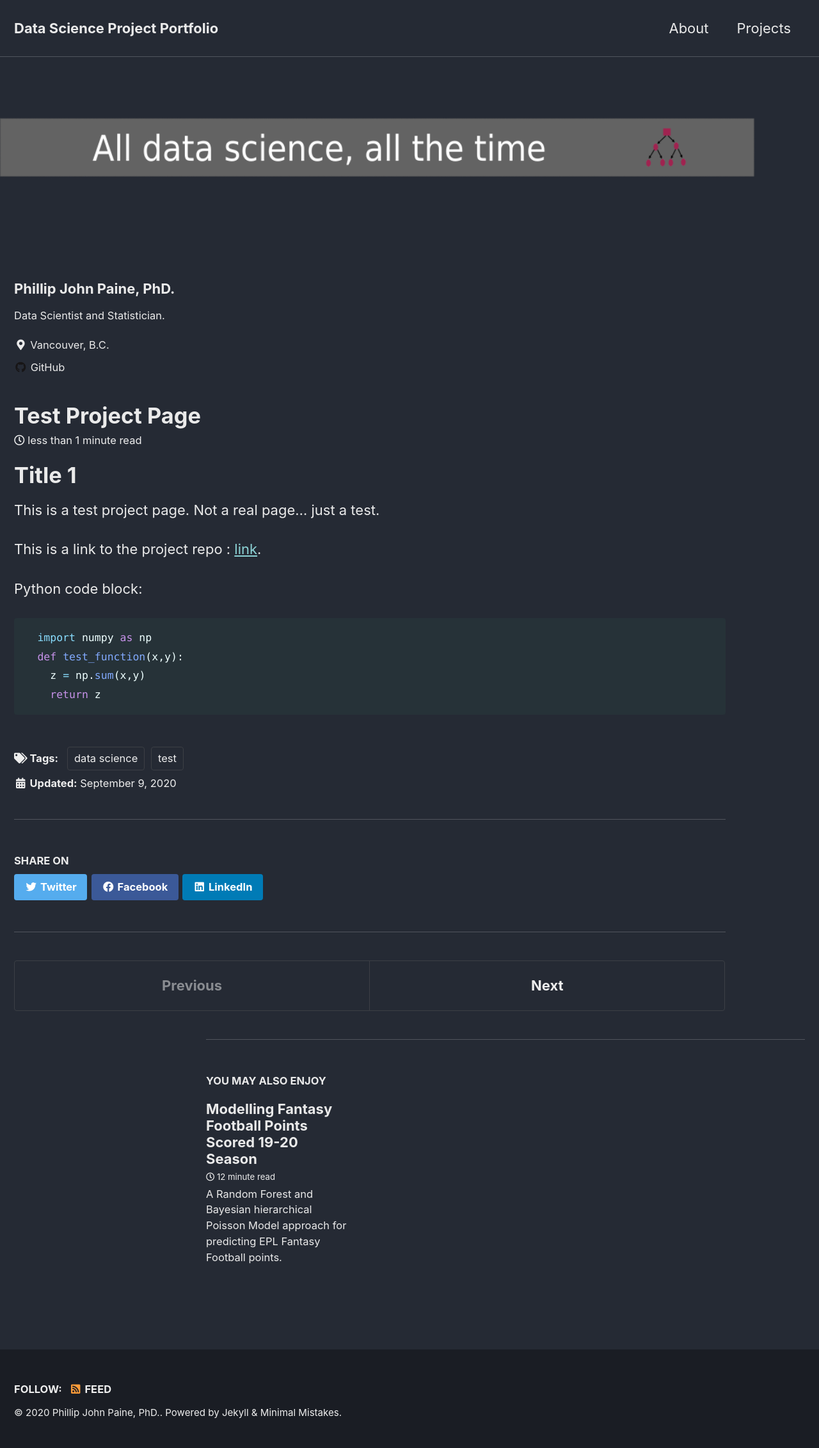
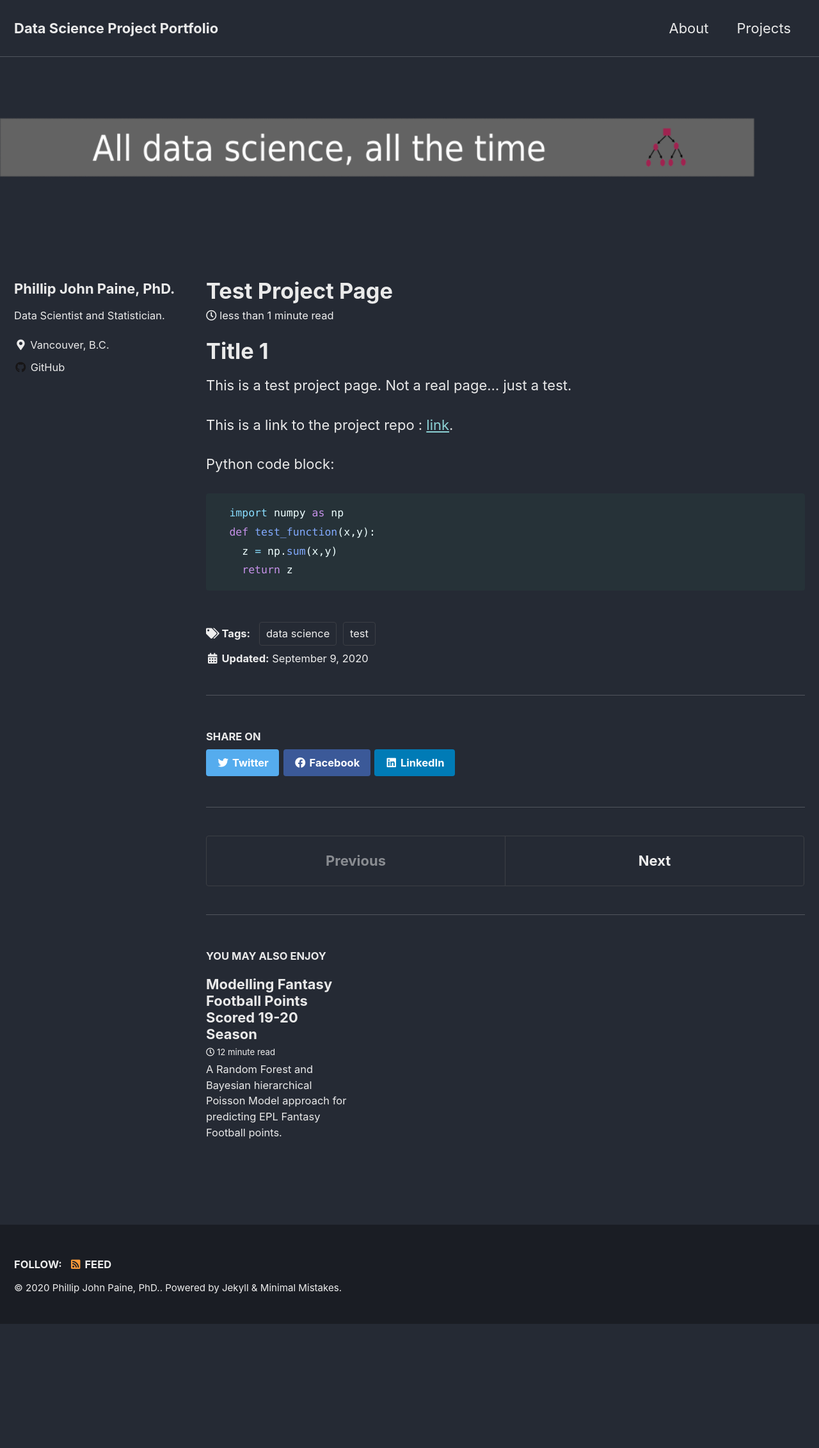
Before and after one commit to phillip-paine/PortfolioPage, a Jekyll site: the page built from _posts/2020-09-09-test.md, in a window 1280 px wide. Shown: the whole page at 64% size. Built offline with Jekyll 4.4.1, drawn with Linux system fonts in a browser that asks for light colours; cached includes are drawn as plain includes; after the commit the page ends 2069 px from its top, so only the background shows below that.

Commit message:
author info fix 3

```diff
--- a/_sass/minimal-mistakes/_page.scss
+++ b/_sass/minimal-mistakes/_page.scss
@@ -37,16 +37,14 @@ body {
 
 .page {
   @include breakpoint($large) {
-    /*float: right;*/
-    /*width: calc(100% - #{$right-sidebar-width-narrow});*/
-    width: calc(90%);
-    /*padding-right: $right-sidebar-width-narrow;*/
+    float: right;
+    width: calc(100% - #{$right-sidebar-width-narrow});
+    padding-right: $right-sidebar-width-narrow;
   }
 
   @include breakpoint($x-large) {
-    /*width: calc(100% - #{$right-sidebar-width});
-    padding-right: $right-sidebar-width;*/
-    width: calc(90%);
+    width: calc(100% - #{$right-sidebar-width});
+    padding-right: $right-sidebar-width;
   }
 
   .page__inner-wrap {
```
Also changed, not shown: _posts/2020-09-09-test.md (+1 -1 lines), _posts/2020-11-11-FFmodelling.md (+1 -1 lines).
